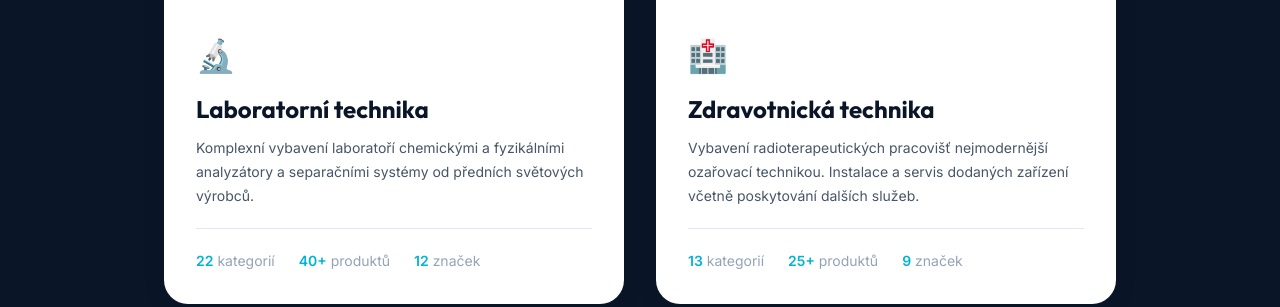
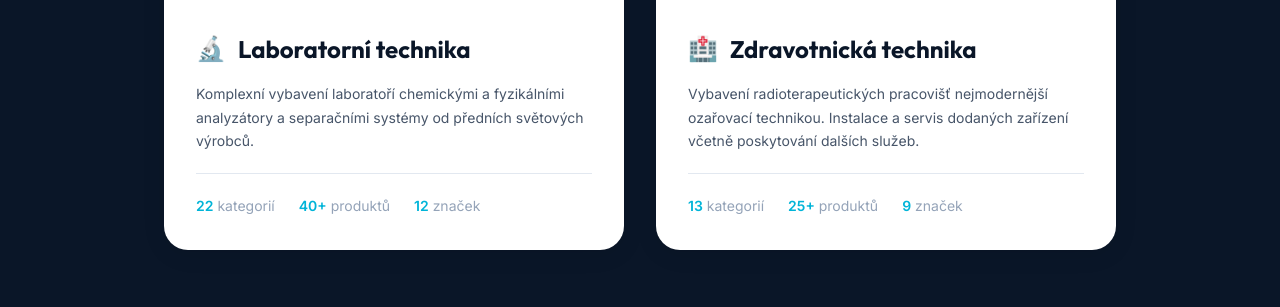
Before and after one commit to radvamic/amedis, a plain HTML site: page products.html in a window 1280 px wide. Shown: the part 656-963 px from the top of the page. Drawn offline with Linux system fonts and the light colour scheme.

Commit message:
Refactor division card layout in CSS and JS for improved styling. Updated the structure to use a flexbox for the title and icon, adjusted font sizes, and removed unnecessary margins for better alignment and consistency.

```diff
--- a/products.css
+++ b/products.css
@@ -244,9 +244,16 @@ a.product-card {
     flex-direction: column;
 }
 
+.division-card-title {
+    display: flex;
+    align-items: center;
+    gap: 0.75rem;
+    margin-bottom: 0.75rem;
+}
+
 .division-card-icon {
-    font-size: 2rem;
-    margin-bottom: 0.75rem;
+    font-size: 1.5rem;
+    flex-shrink: 0;
 }
 
 .division-card h2 {
@@ -254,7 +261,7 @@ a.product-card {
     font-size: var(--fs-xl);
     font-weight: var(--fw-bold);
     color: var(--clr-primary);
-    margin-bottom: 0.75rem;
+    margin: 0;
 }
 
 .division-card p {
--- a/products.js
+++ b/products.js
@@ -201,8 +201,10 @@
             </svg>
           </span>
           <div class="division-card-body">
-            <div class="division-card-icon">${div.icon}</div>
-            <h2>${div.name}</h2>
+            <div class="division-card-title">
+              <span class="division-card-icon">${div.icon}</span>
+              <h2>${div.name}</h2>
+            </div>
             <p>${div.description}</p>
             <div class="division-card-meta">
               <span><strong>${catCount}</strong> kategorií</span>
```
